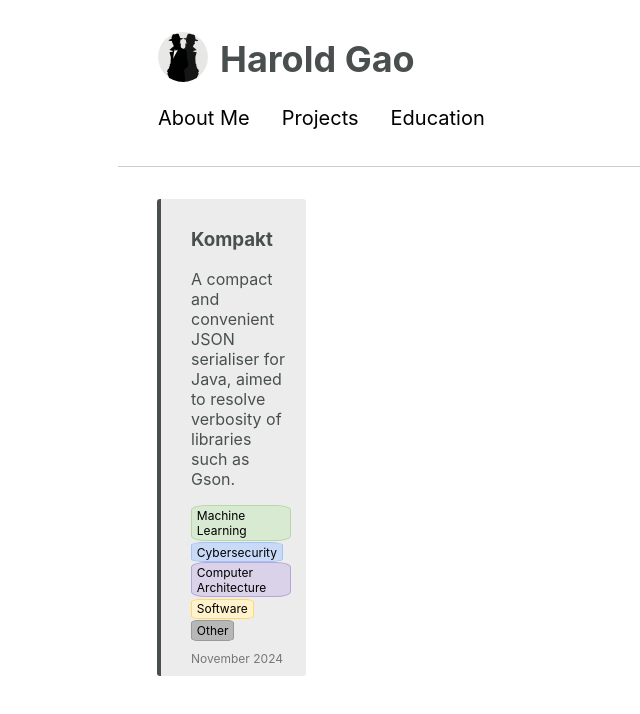
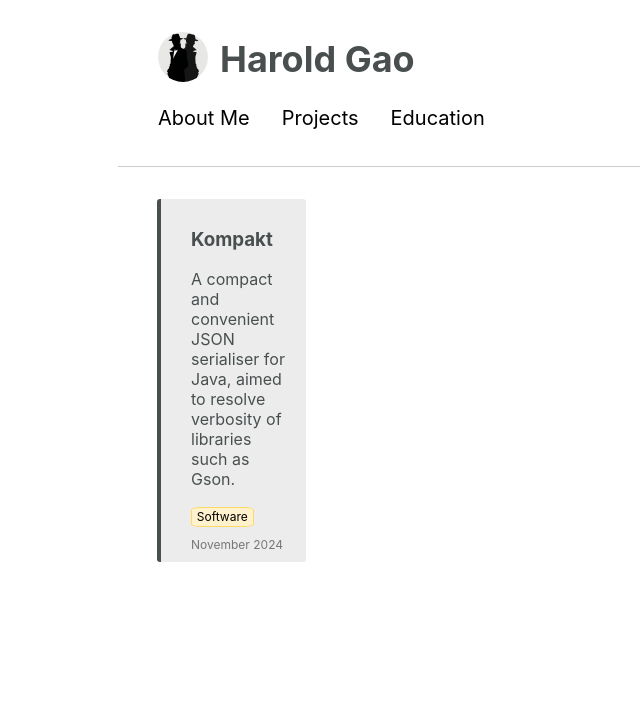
Before and after one commit to LaFriska/lafriska.github.io, a React (Create React App) app: page / in a window 1280 px wide. Both pictures are taken after a click on the element "Projects". Shown: the top 714 px of the page, without its empty margins (26-666 px from the left). Built offline with nearby package versions, Linux system fonts and the light colour scheme.

Commit message:
implemented json project loading

```diff
--- a/public/json/projects.json
+++ b/public/json/projects.json
@@ -1,8 +1,8 @@
 [
   {
     "name": "Kompakt",
-    "description": "Convenient JSON parser in Java",
-    "image": null,
-    "link": "https://github.com/LaFriska/kompakt"
+    "description": "A compact and convenient JSON serialiser for Java, aimed to resolve verbosity of libraries such as Gson.",
+    "date": "November 2024",
+    "tags": ["se"]
   }
 ]
--- a/src/components/Project.tsx
+++ b/src/components/Project.tsx
@@ -2,7 +2,9 @@ import '../css/App.css';
 import ProjectTag from "./ProjectTag";
 import {TagColour} from "./ProjectTag";
 
-export default ({name, description, date, tags}: { name: string, description: string, date: string, tags: string[] }) => {
+export type project = { name: string, description: string, date: string, tags: string[] }
+
+export default ({proj}: {proj: project}) => {
 
     const containerStyle = {
         backgroundColor: 'var(--embed-gray)',
@@ -32,13 +34,13 @@ export default ({name, description, date, tags}: { name: string, description: st
     return ( //A compact and convenient JSON serialiser for Java, aimed to resolve verbosity of libraries such as Gson.
         <div style={containerStyle}>
             <div style={textContainerStyle}>
-                <h3 className={'projectText'}>{name}</h3>
-                <p> {description} </p>
+                <h3 className={'projectText'}>{proj.name}</h3>
+                <p> {proj.description} </p>
                 <div style={tagContainerStyle}>
-                    {createTags(tags)}
+                    {createTags(proj.tags)}
                 </div>
                 <div style={footerStyle}>
-                    {date}
+                    {proj.date}
                 </div>
             </div>
         </div>
--- a/src/components/Projects.tsx
+++ b/src/components/Projects.tsx
@@ -1,22 +1,35 @@
 import '../css/App.css';
-import Projects from "./Projects";
 import Project from "./Project";
+import {project} from "./Project";
+import {useEffect, useState} from "react";
 
 export default () => {
+
+    const [projects, setProjects] = useState<project[]>([]);
+
+    useEffect(() => {
+        fetch(`${process.env.PUBLIC_URL}/json/projects.json`)
+            .then((res) => {
+                if (!res.ok) throw new Error("Failed to load JSON");
+                return res.json();
+            })
+            .then(setProjects)
+            .catch((err) => console.error("Error loading JSON:", err));
+    }, [])
 
     const style = {
         display: 'grid',
         gridTemplateColumns: 'repeat(3, 1fr)',
         gap: '2rem'
-
     }
 
     return (
         <div className={'page'} style={style}>
-            <Project name={'Kompakt'}
-                     description={'A compact and convenient JSON serialiser for Java, aimed to resolve verbosity of libraries such as Gson.'}
-                     date={'November 2024'}
-                     tags={['ml', 'cs', 'ca', 'se', 'asda']} />
+            {
+                projects.map((current, i) => {
+                    return <span key={i}> <Project proj={current} /> </span>
+                })
+            }
         </div>
     )
 }
```
